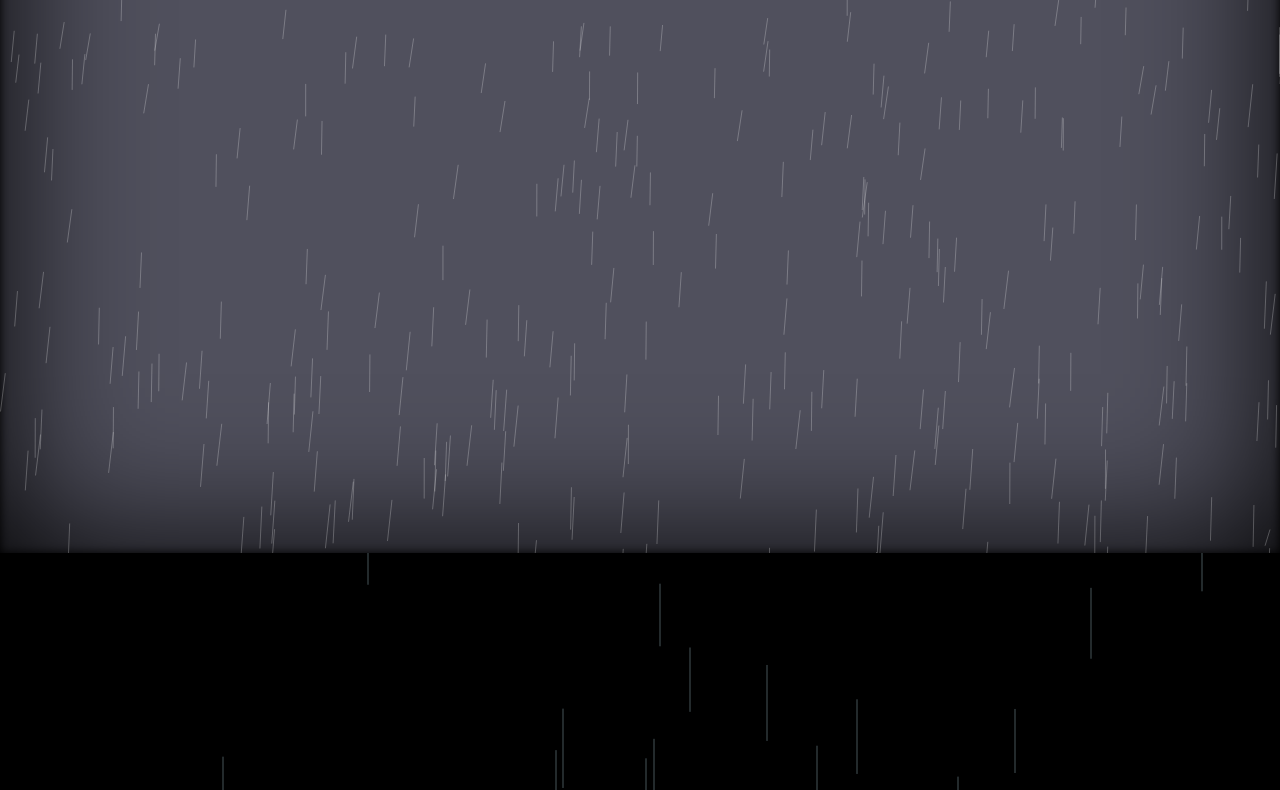
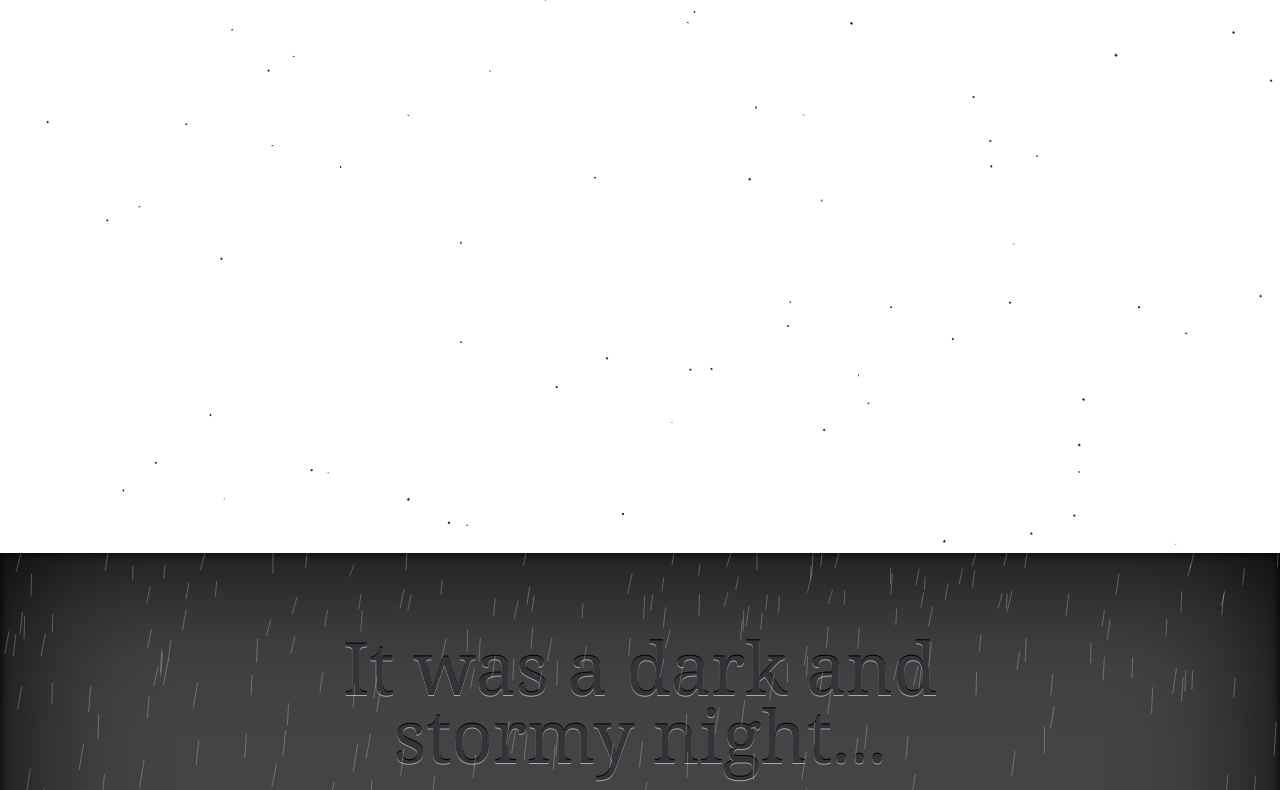
Before and after one commit to razh/jquery-rain.js, a plain HTML site: page index.html in a window 1280 px wide. Shown: the part 247-1037 px from the top of the page. Drawn offline with Linux system fonts and the light colour scheme; animation ran at ten frames a second.

Commit message:
Add a few more examples.

```diff
--- a/index.html
+++ b/index.html
@@ -35,14 +35,10 @@
       height: 100%;
     }
 
-    #section-00 {
-      background-color: #50505D;
+    #section-01 {
+      background-color: #444;
       box-shadow: inset 0 0 150px black,
         inset 0 0 10px black;
-    }
-
-    #section-01 {
-      background: black;
     }
 
     #section-02 {
@@ -54,6 +50,10 @@
     }
 
     #section-04 {
+      background: black;
+    }
+
+    #section-05 {
       background: #222;
     }
 
@@ -63,27 +63,28 @@
       float: left;
     }
 
-    #test-03 {
-      background-color: black;
+    #section-06 {
+      background-color: gray;
     }
-
   </style>
 
   <script type="text/javascript" src="//use.typekit.net/vhb3jey.js"></script>
   <script type="text/javascript">try{Typekit.load();}catch(e){}</script>
 </head>
 <body>
-  <div class="section" id="section-00">
+  <div class="section" id="section-00"></div>
+
+  <div class="section" id="section-01">
     <div class="lead">It was a dark and stormy night...</div>
   </div>
-
-  <div class="section" id="section-01"></div>
 
   <div class="section" id="section-02"></div>
 
   <div class="section" id="section-03"></div>
 
-  <div class="section" id="section-04">
+  <div class="section" id="section-04"></div>
+
+  <div class="section" id="section-05">
     <div class="test" id="test-00"></div>
     <div class="test" id="test-01"></div>
     <div class="test" id="test-02"></div>
@@ -94,9 +95,27 @@
   <script src="./rain.js"></script>
   <script>
     $(function() {
-      $( '#section-00' ).rain();
+      $( '#section-00' ).rain({
+        color: 'rgba(20, 20, 20, 0.9)',
+        count: 100,
+        gravity: 0,
+        lineWidth: 2,
+        scale: 20,
+        velocity: {
+          x: {
+            min: -0.1,
+            max: 0.01
+          },
+          y: {
+            min: -0.1,
+            max:  0.1
+          }
+        }
+      }),
 
-      $( '#section-01' ).rain({
+      $( '#section-01' ).rain();
+
+      $( '#section-02' ).rain({
         color: 'rgba(200, 240, 255, 0.5)',
         count: 50,
         gravity: 2,
@@ -114,7 +133,7 @@
         }
       });
 
-      $( '#section-02' ).rain({
+      $( '#section-03' ).rain({
         gravity: 0,
         lineWidth: 2,
         scale: 8,
@@ -130,15 +149,15 @@
         }
       });
 
-      $( '#section-03' ).rain({
+      $( '#section-04' ).rain({
         count: 100,
         gravity: 0,
         lineWidth: 2,
-        scale: 120,
+        scale: 100,
         velocity: {
           x: {
             min: 0.01,
-            max: 0.02
+            max: 0.03
           },
           y: {
             min: -0.01,
@@ -163,6 +182,53 @@
         }
       });
 
+      $( '#test-01' ).rain({
+        gravity: 0,
+        count: 200,
+        lineWidth: 2,
+        velocity: {
+          x: {
+            min: 0,
+            max: 2
+          },
+          y: {
+            min: 1,
+            max: -1
+          }
+        }
+      });
+
+      $( '#test-02' ).rain({
+        gravity: 0,
+        count: 200,
+        lineWidth: 2,
+        velocity: {
+          x: {
+            min: 0,
+            max: -2
+          },
+          y: {
+            min: 1,
+            max: -1
+          }
+        }
+      });
+
+      $( '#test-03' ).rain({
+        gravity: 0,
+        count: 200,
+        lineWidth: 2,
+        velocity: {
+          x: {
+            min: 0,
+            max: -1
+          },
+          y: {
+            min: 0,
+            max: 2
+          }
+        }
+      });
     });
   </script>
 </body>
```
